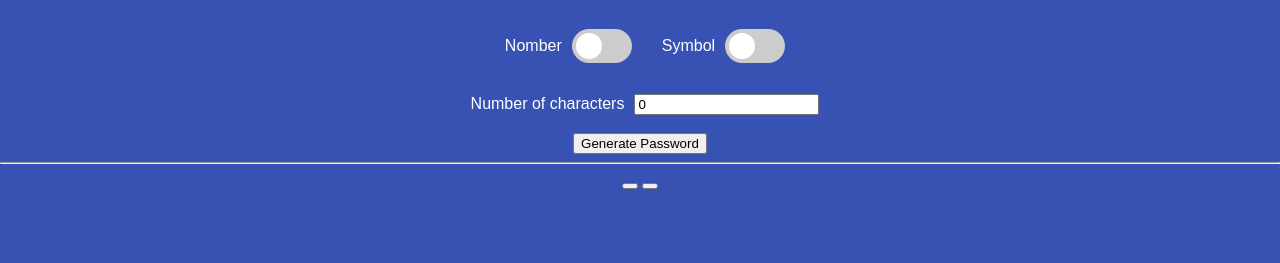
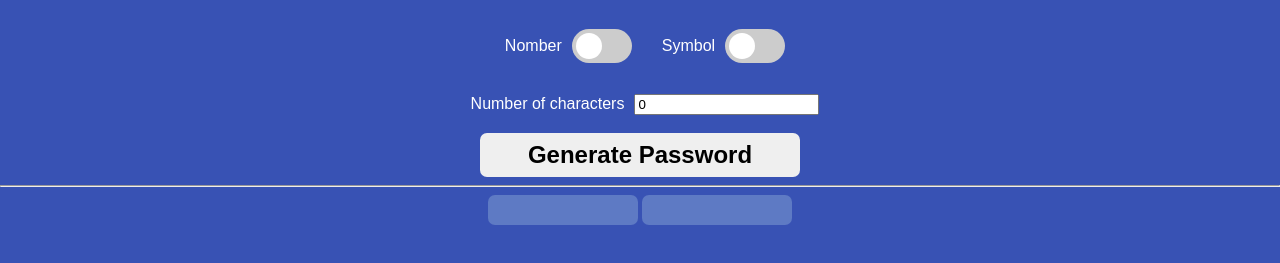
Before and after one commit to Sheena0417/makeRondomPassWords, a website built with Vite: page index.html in a window 1280 px wide. Shown: the part 71-334 px from the top of the page. Built offline with nearby package versions, Linux system fonts and the light colour scheme.

Commit message:
ジェネレートのボタンの見た目を修正

```diff
--- a/index.css
+++ b/index.css
@@ -91,7 +91,8 @@
     transform: translateX(26px);
 }
 
-#password01{
+#password01-el{
+    color: white;
     width: 150px;
     height: 30px;
     background-color: #5E7AC4;
@@ -99,10 +100,20 @@
     border-radius: 7px;
 }
 
-#password02{
+#password02-el{
+    color: white;
     width: 150px;
     height: 30px;
     background-color: #5E7AC4;
+    border: none;
+    border-radius: 7px;
+}
+
+.generate-btn{
+    width: 320px;
+    height: 44px;
+    font-size: 24px;
+    font-weight: bold;
     border: none;
     border-radius: 7px;
 }
--- a/index.html
+++ b/index.html
@@ -33,7 +33,7 @@
             <input id="number-el" type="number" value="0" />
         </div>
 
-        <button onclick="generatePassword()">Generate Password</button>
+        <button class="generate-btn" onclick="generatePassword()">Generate Password</button>
 
         <hr>
 
```
